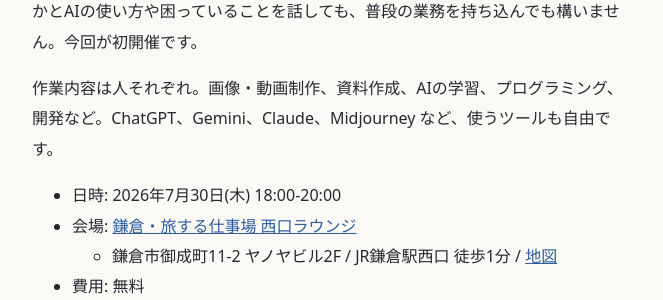
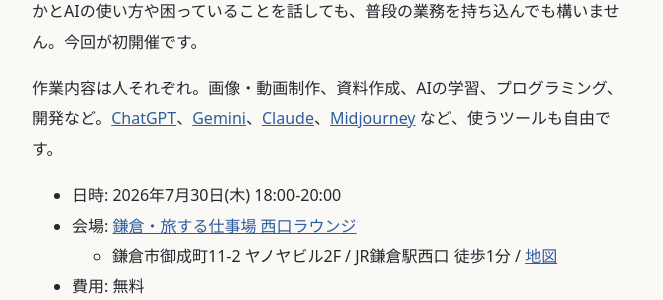
Before and after one commit to tagawa/kamakura-ai, a Jekyll site: the page built from ja/events.md, in a window 1280 px wide. Shown: the part 409-709 px from the top of the page, without its empty margins (308-971 px from the left). Built offline with Jekyll 4.4.1, drawn with Linux system fonts in a browser that asks for light colours; part of the change alters nothing that is shown.

```diff
--- a/ja/events.md
+++ b/ja/events.md
@@ -14,7 +14,7 @@ permalink: /ja/events/
 
 AIを使って、後回しになっていた仕事や、試してみたかったAI活用に取り組む時間を共有する会です。発表もプレゼンもありません。ひとりで黙々と作業しても、誰かとAIの使い方や困っていることを話しても、普段の業務を持ち込んでも構いません。今回が初開催です。
 
-作業内容は人それぞれ。画像・動画制作、資料作成、AIの学習、プログラミング、開発など。ChatGPT、Gemini、Claude、Midjourney など、使うツールも自由です。
+作業内容は人それぞれ。画像・動画制作、資料作成、AIの学習、プログラミング、開発など。[ChatGPT](https://chatgpt.com)、[Gemini](https://gemini.google.com)、[Claude](https://claude.ai)、[Midjourney](https://www.midjourney.com) など、使うツールも自由です。
 
 - 日時: 2026年7月30日(木) 18:00-20:00
 - 会場: [鎌倉・旅する仕事場 西口ラウンジ](https://tabikamakura.com/)
```
